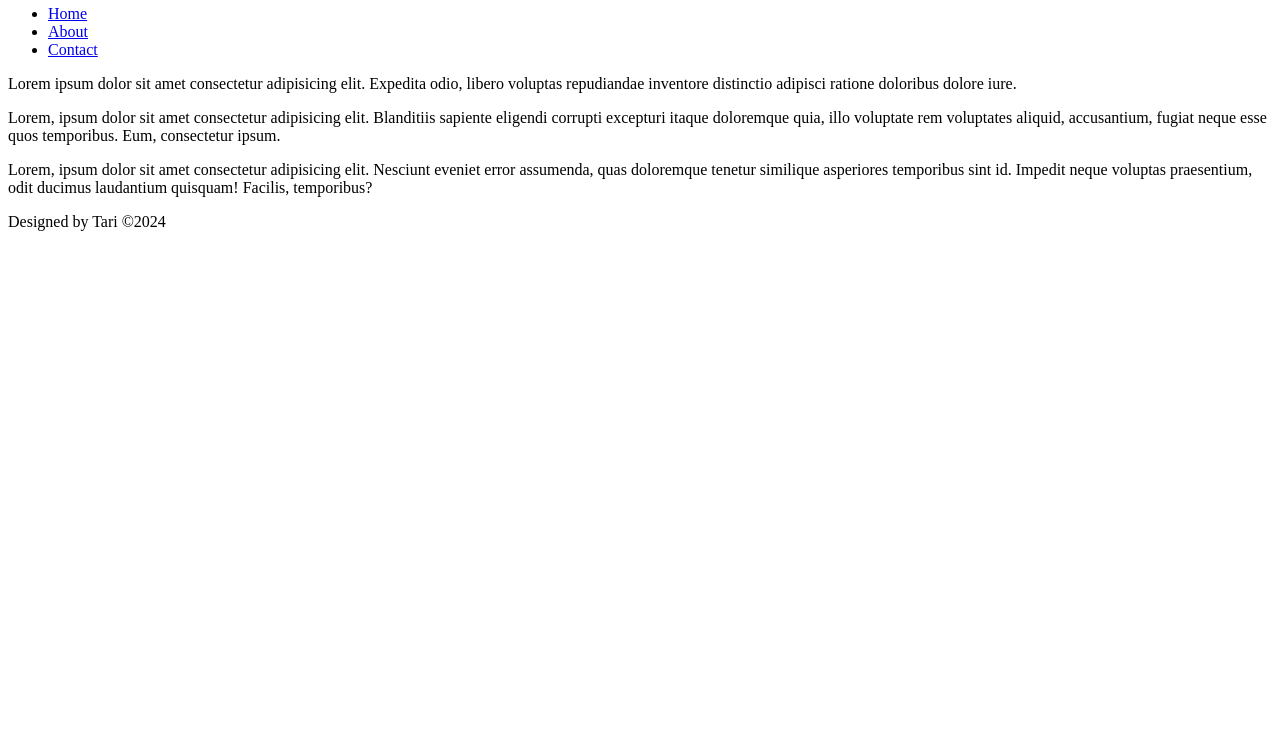
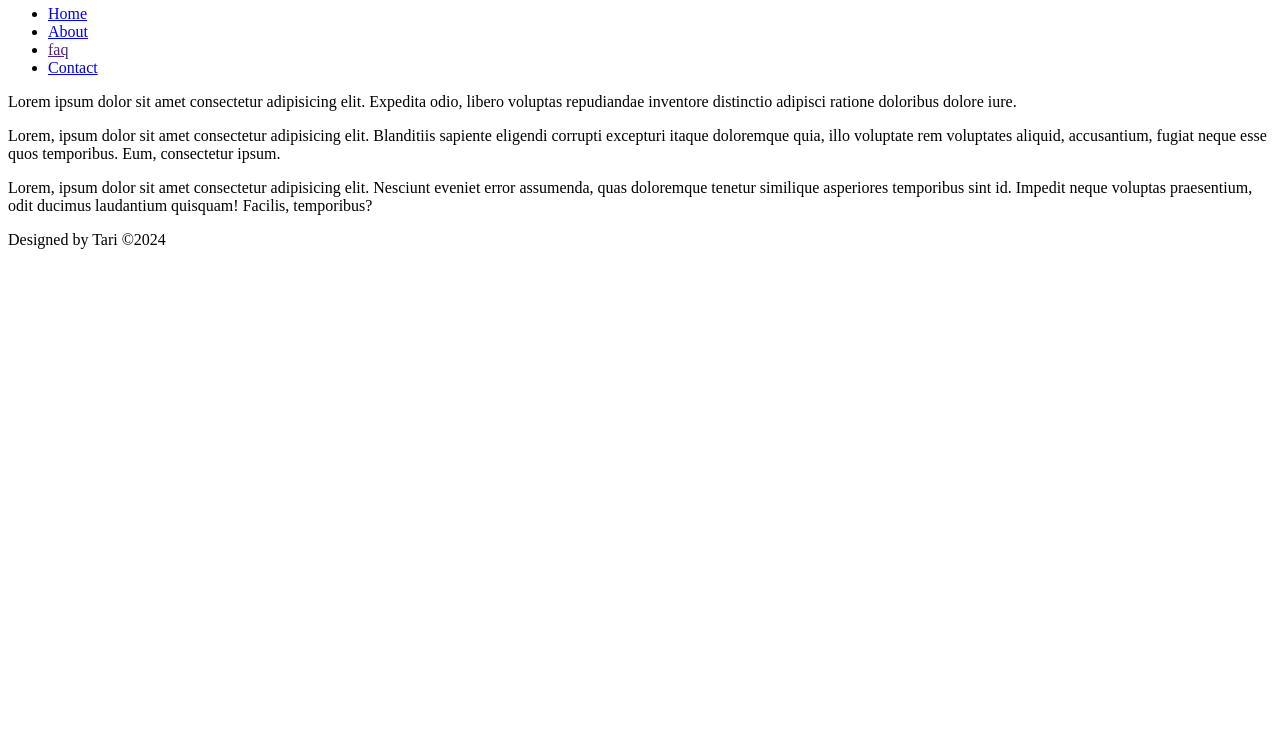
Before and after one commit to mcgamma04/web-development-2024, a plain HTML site: page layout.html in a window 1280 px wide. Shown: the part 62-800 px from the top of the page. Drawn offline with Linux system fonts and the light colour scheme.

Commit message:
added faq

```diff
--- a/layout.html
+++ b/layout.html
@@ -12,6 +12,7 @@
             <ul>
                 <li><a href="#">Home</a></li>
                 <li><a href="#">About</a></li>
+                <li><a href="">faq</a></li>
                 <li><a href="#">Contact</a></li>
             </ul>
         </nav>
```
